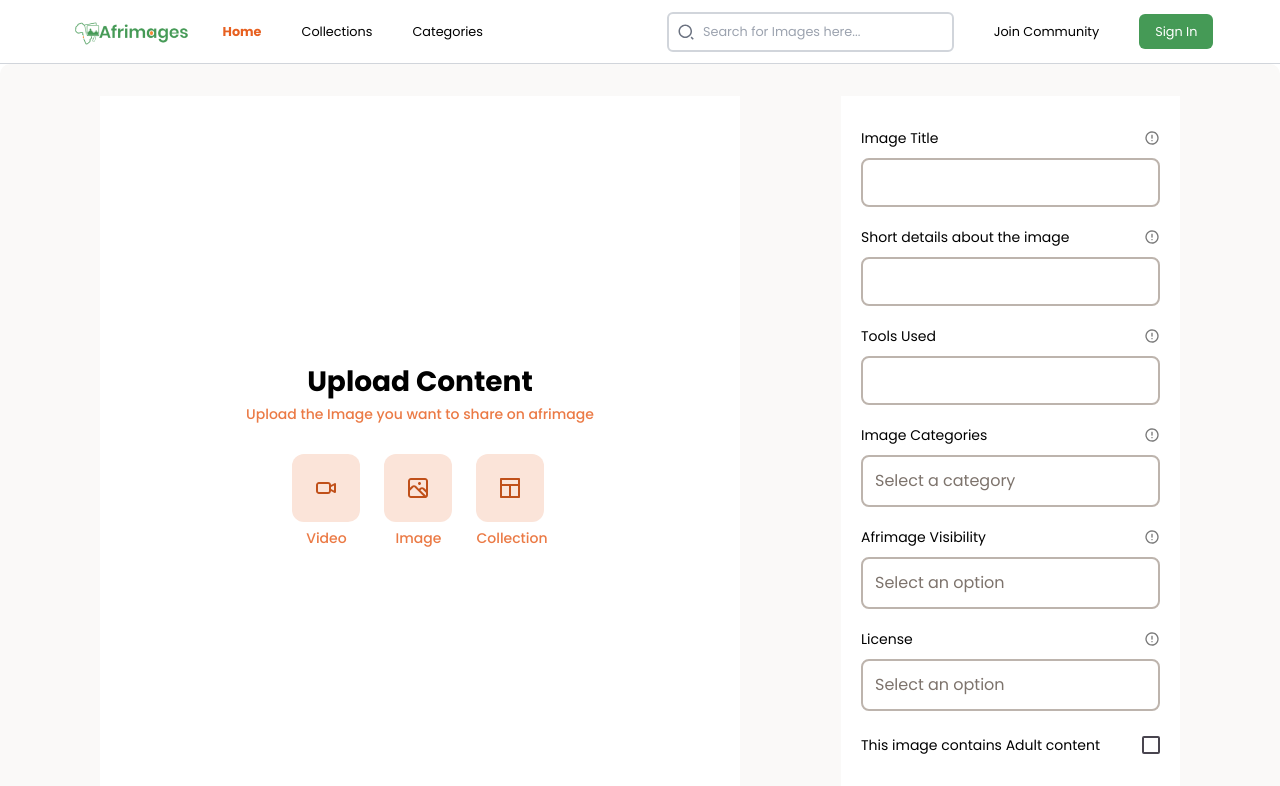
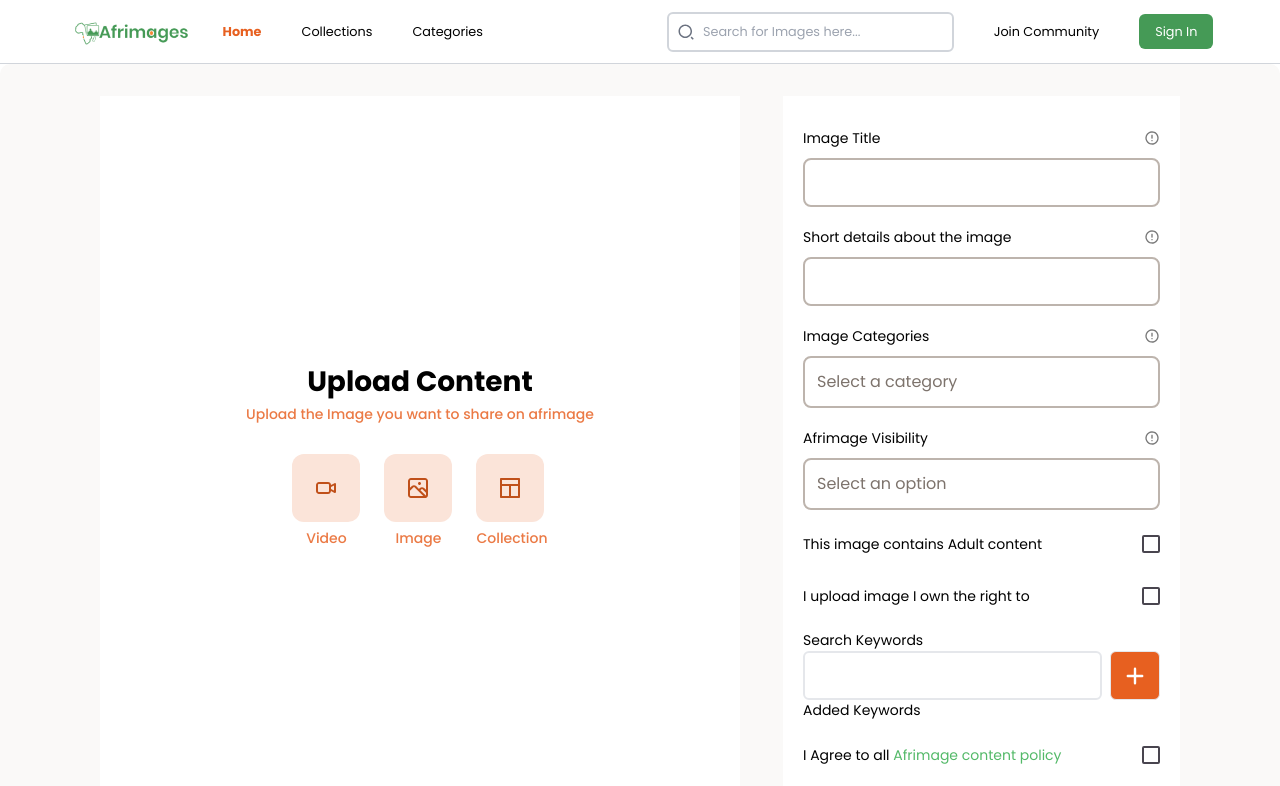
Before and after one commit to Afrimages/Afrimages-Frontend, a Next.js app: page /upload in a window 1280 px wide. Shown: the top 786 px of the page. Built offline with nearby package versions, Linux system fonts and the light colour scheme.

Commit message:
added keyord search

```diff
--- a/app/upload/page.tsx
+++ b/app/upload/page.tsx
@@ -18,6 +18,7 @@
 import eyeIcon from '@/public/svg/eye.svg';
 import lockIcon from '@/public/svg/lock.svg';
 import Navbar from '@/components/ui/Navbar';
+import { HiPlus, HiX } from 'react-icons/hi';
 
 export default function Upload() {
     const [active, setActive] = useState(false);
@@ -55,6 +56,23 @@
 
         console.log('Form Submitted');
     };
+
+    const [key, setKey] = useState<string>("")
+
+    const handleKey = (e: any)=>{
+        setKey(e.target.value)
+    }
+    const [keywords, setKeywords] = useState<any>([]);
+
+    const handleKeyword = (k: string)=>{
+        setKey('')
+        setKeywords([...keywords, k])
+    }
+
+    const removeKeyword = (k: string)=>{
+        let filtered = keywords.filter((key: string) => k !== k)
+        setKeywords(filtered)
+    }
 
     return (
         <>
@@ -140,7 +158,6 @@
                             label: 'Short details about the image',
                             name: 'userDetails',
                         },
-                        { label: 'Tools Used', name: 'userTools' },
                     ].map((item) => (
                         <InputText
                             key={item.label}
@@ -154,18 +171,27 @@
                         {
                             label: 'Image Categories',
                             name: 'userImgCatog',
-                            options: ['Select a category', 'Food', 'Travel'],
+                            options: ['Select a category', 'Food',
+                            'People',
+                            'Infrastruture',
+                            'Animal',
+                            'Fashion&Beauty',
+                            'Business',
+                            'Health&Fitness',
+                            'Music',
+                            'Nature',
+                            'Culture',],
                         },
                         {
                             label: 'Afrimage Visibility',
                             name: 'userVisibility',
                             options: ['Select an option', 'Everyone', 'Nobody'],
                         },
-                        {
-                            label: 'License',
-                            name: 'userLicense',
-                            options: ['Select an option', 'Free', 'Paid'],
-                        },
+                        // {
+                        //     label: 'License',
+                        //     name: 'userLicense',
+                        //     options: ['Select an option', 'Free', 'Paid'],
+                        // },
                     ].map((item) => (
                         <InputSelect
                             key={item.label}
@@ -194,6 +220,31 @@
                         onChange={handleInputChange}
                     />
                 ))}
+
+                <div>
+                    <p>Search Keywords</p>
+                    <div className='flex gap-2'>
+                    <input type="text" value={key} onChange={handleKey} />
+                    <button className='border px-3 text-md rounded-md bg-orange800 text-white' onClick={()=> handleKeyword(key)}><HiPlus /></button>
+                    </div>
+
+                    <div>
+                        <p>Added Keywords</p>
+
+                        <div className='flex gap-3 flex-wrap'>
+                            {
+                                keywords.map((key: string, i: number)=>{
+                                    return(
+                                        <div className="px-2 py-1 flex gap-1 border items-center border-gray-400 w-fit rounded-md text-sm">
+                                            {key}
+                                            <HiX className="cursor-pointer" onClick={()=> removeKeyword(key)}/>
+                                        </div>
+                                    )
+                                })
+                            }
+                        </div>
+                    </div>
+                </div>
 
                 {/* Custom Checkbox comp */}
                 <div className='flex items-center justify-between leading-7 py-1 gap-4'>
```
